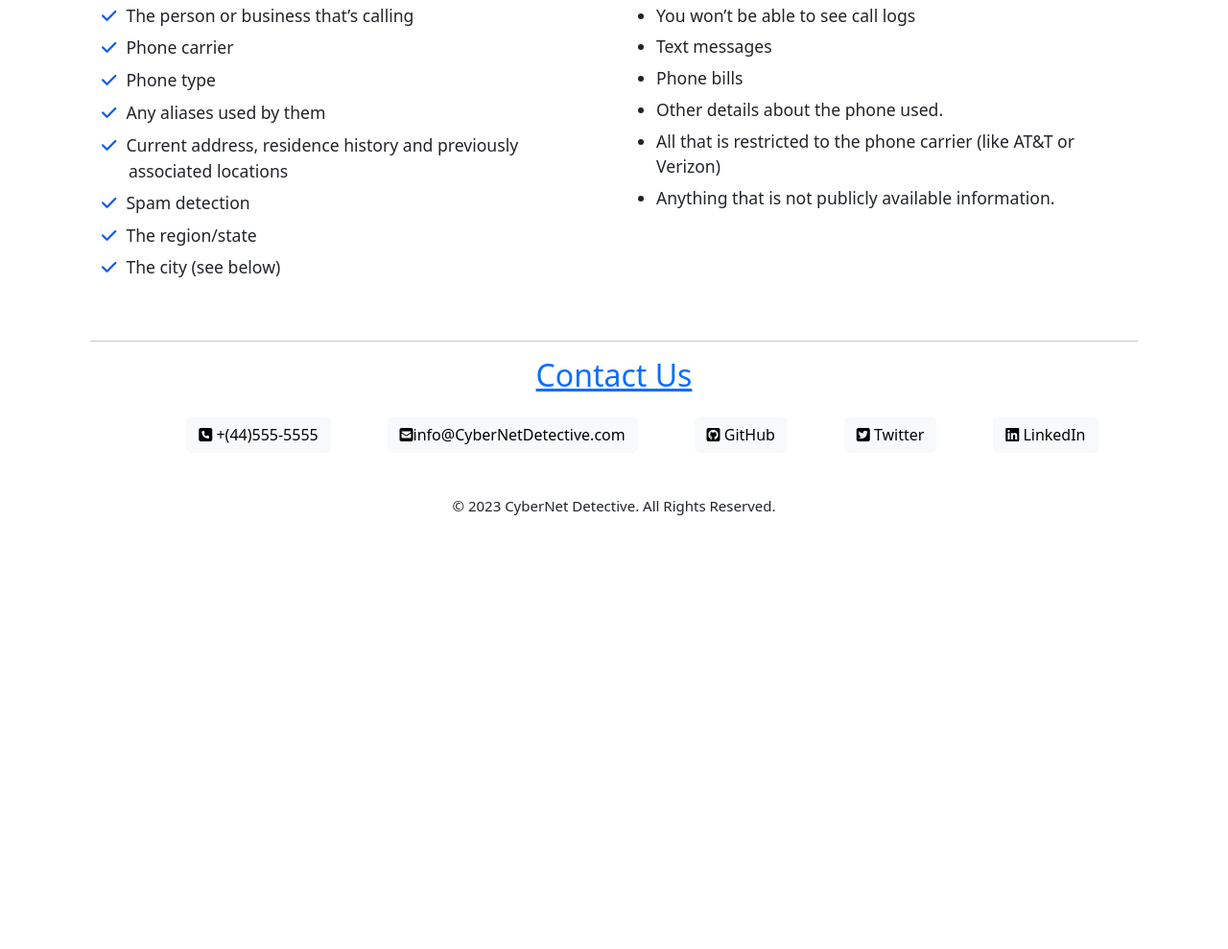
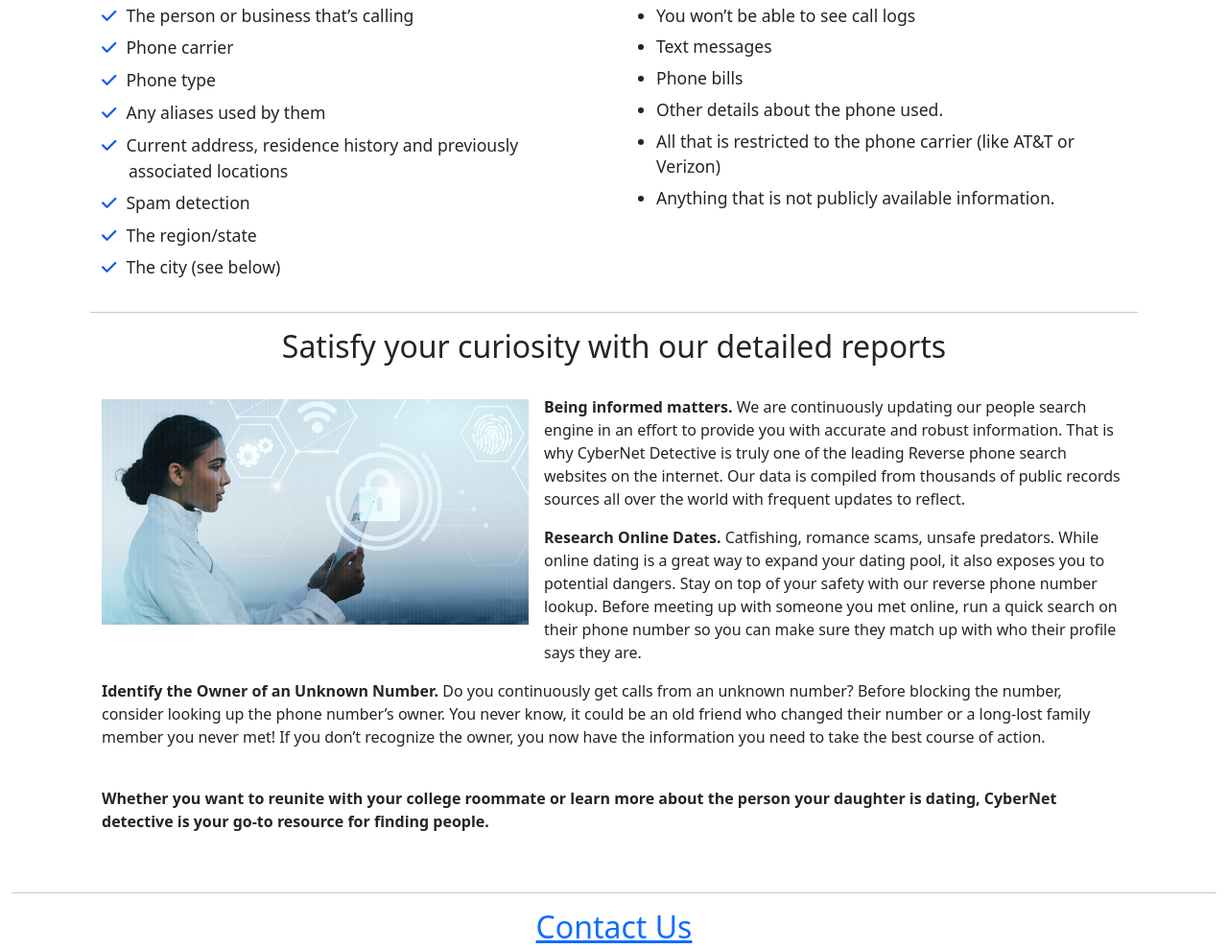
Before and after one commit to YTasheva/CyberNet-Detective, a plain HTML site: page CallTracker.html in a window 1280 px wide. Shown: the part 1765-2754 px from the top of the page at 96% size. Before the commit the page ends 2369 px from the top, so only its background shows below. Drawn offline with nearby package versions, Linux system fonts and the light colour scheme.

Commit message:
Add section about resources in CallTracker.html

```diff
--- a/CallTracker.html
+++ b/CallTracker.html
@@ -178,6 +178,40 @@
             </ul>
           </div>
 
+          <!-- About IPv4-6-->
+          <section id="about IPv4-6" class="scroll">
+            <hr />
+            <h2>Satisfy your curiosity with our detailed reports</h2>
+            <br>
+          </section>
+          <section>
+            <div class="container clearfix">
+              <img class="col-5 col-sm-5 col-md-5 float-start mb-4 mt-1 me-3"
+                src="assets/Images/Women in tech.jpg" alt="About IPv4-6 image" />
+              <p>
+                <b>Being informed matters.</b>
+                We are continuously updating our people search engine in an effort to provide you with accurate and robust information.
+                That is why CyberNet Detective is truly one of the leading Reverse phone search websites on the internet.
+                Our data is compiled from thousands of public records sources all over the world with frequent updates to reflect.
+              <p>
+                <b>Research Online Dates.</b>
+                Catfishing, romance scams, unsafe predators. While online dating is a great way to expand your dating pool,
+                it also exposes you to potential dangers. Stay on top of your safety with our reverse phone number lookup.
+                Before meeting up with someone you met online, run a quick search on their phone number so you can make sure
+                they match up with who their profile says they are.
+              <p>
+                <b>Identify the Owner of an Unknown Number.</b>
+                Do you continuously get calls from an unknown number? Before blocking the number, consider looking up the phone number’s owner.
+                You never know, it could be an old friend who changed their number or a long-lost family member you never met! If you don’t recognize the owner,
+                you now have the information you need to take the best course of action.
+              </p>
+              <br />
+              <b>Whether you want to reunite with your college roommate or learn more about the person your daughter is dating,
+                 CyberNet detective is your go-to resource for finding people.</b>
+              </p>
+            </div>
+          </section>
+        </main>
   <!-- CONTACT SECTION-->
   <footer>
     <section id="contact" class="scroll">
```
